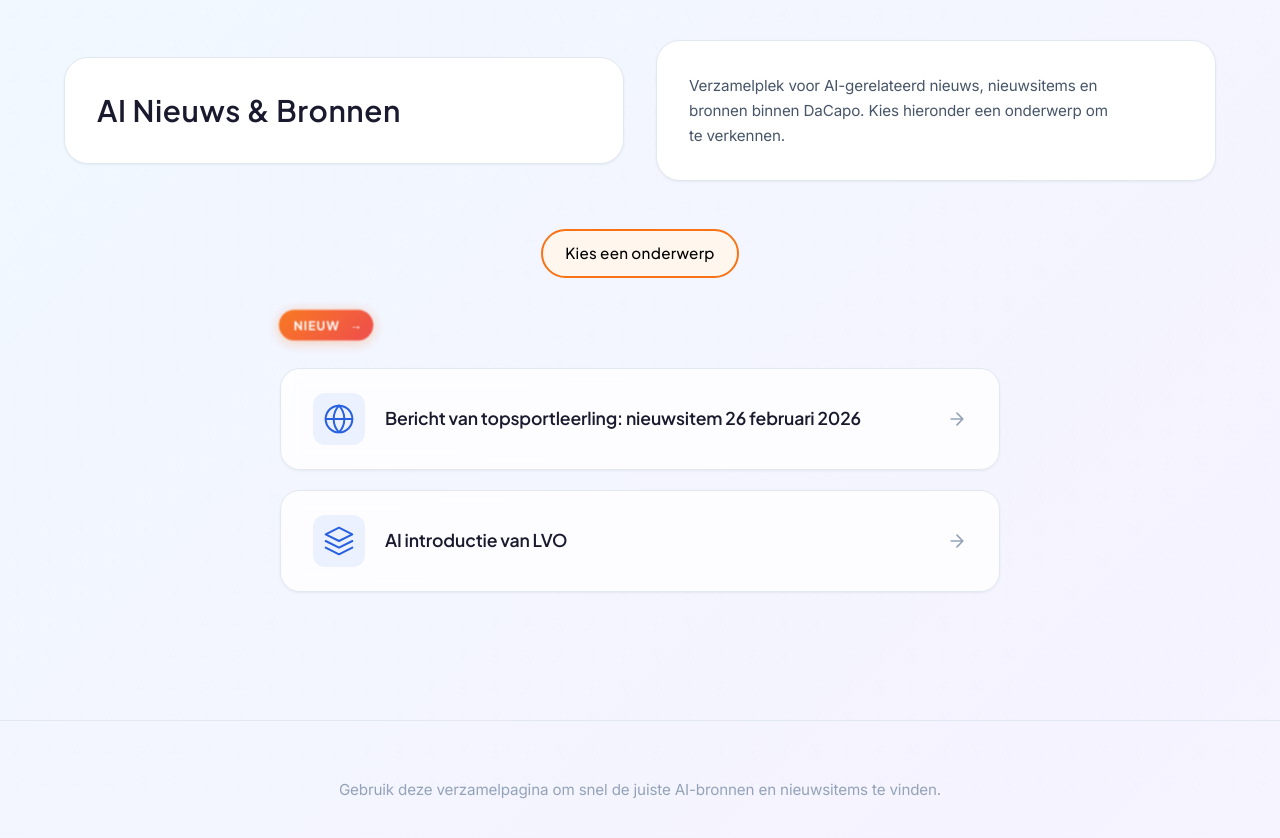
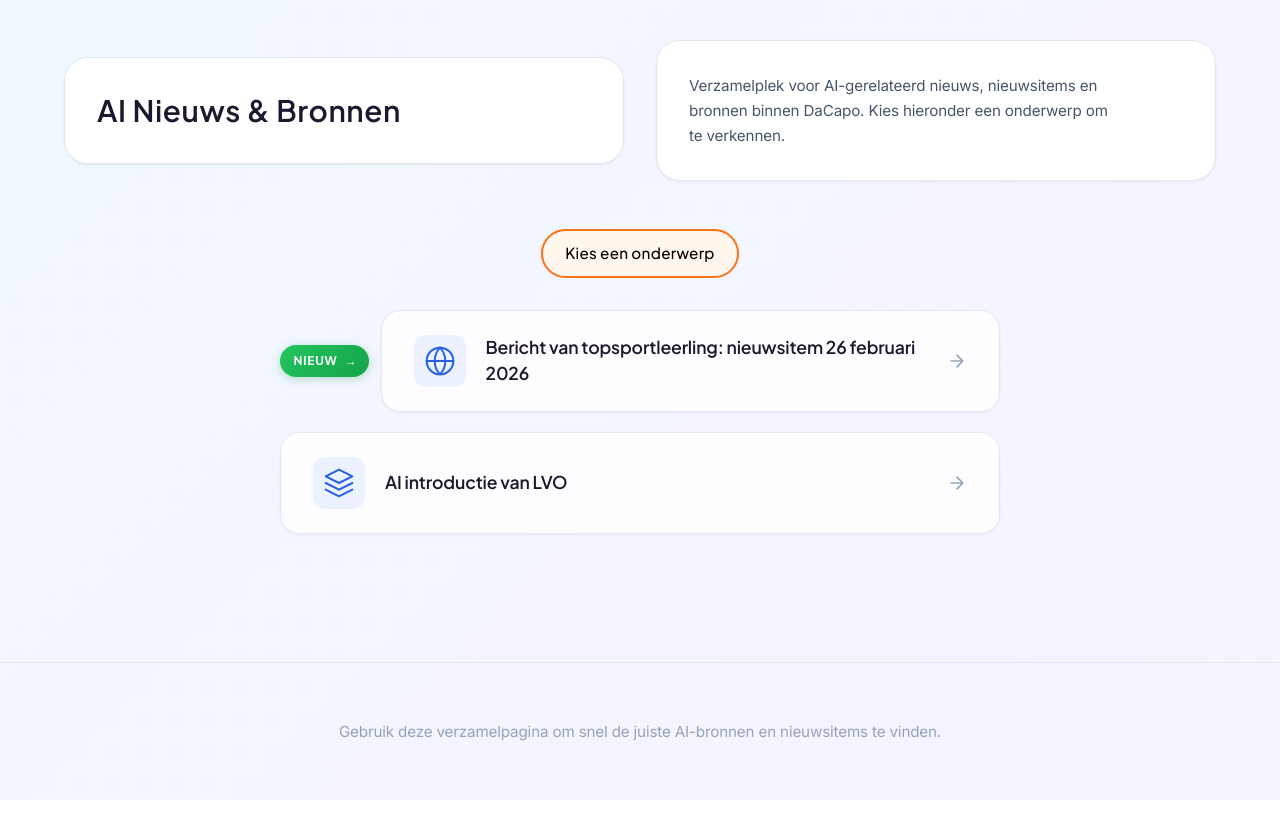
Before and after one commit to Kevinlimpens1977/dacaponieuwsbrief, a React (Vite) app: page / in a window 1280 px wide. Shown: the top 838 px of the page. After the commit the page ends 800 px from the top, so only its background shows below. Built offline with nearby package versions, Linux system fonts and the light colour scheme.

Commit message:
feat: green NIEUW badge links naast knop, minimale pijl-animatie

```diff
--- a/src/pages/home/HomePage.css
+++ b/src/pages/home/HomePage.css
@@ -69,51 +69,51 @@
   gap: 1.25rem;
   max-width: 720px;
   margin: 0 auto;
-  position: relative;
 }
 
 /* ======================== */
-/* "NIEUW" ANIMATED BADGE   */
+/* CARD ROW — badge + card  */
+/* ======================== */
+.homeCardRow {
+  display: flex;
+  align-items: center;
+  gap: 0.75rem;
+}
+
+/* The card inside the row takes remaining space */
+.homeCardRow .homeNavCard {
+  flex: 1;
+  min-width: 0;
+}
+
+/* ======================== */
+/* "NIEUW" BADGE — GREEN    */
 /* ======================== */
 .homeNewBadge {
   display: inline-flex;
   align-items: center;
-  gap: 0.35rem;
-  align-self: flex-start;
-  padding: 0.35rem 0.9rem;
+  gap: 0.3rem;
+  flex-shrink: 0;
+  padding: 0.4rem 0.85rem;
   border-radius: 999px;
-  background: linear-gradient(135deg, #f97316, #ef4444);
+  background: linear-gradient(135deg, #22c55e, #16a34a);
   color: #ffffff;
   font-family: var(--font-accent);
   font-size: 0.75rem;
   font-weight: 700;
-  letter-spacing: 0.08em;
+  letter-spacing: 0.06em;
   text-transform: uppercase;
-  animation: badgePulse 2s ease-in-out infinite;
-  box-shadow: 0 2px 12px rgba(249, 115, 22, 0.35);
-  margin-bottom: 0.5rem;
+  box-shadow: 0 2px 10px rgba(22, 163, 74, 0.3);
+  white-space: nowrap;
 }
 
+/* Only the arrow moves — minimal animation */
 .homeNewArrow {
   display: inline-block;
-  animation: arrowBounce 1.2s ease-in-out infinite;
+  animation: arrowNudge 1.5s ease-in-out infinite;
 }
 
-@keyframes badgePulse {
-
-  0%,
-  100% {
-    transform: scale(1);
-    opacity: 1;
-  }
-
-  50% {
-    transform: scale(1.05);
-    opacity: 0.9;
-  }
-}
-
-@keyframes arrowBounce {
+@keyframes arrowNudge {
 
   0%,
   100% {
@@ -121,27 +121,23 @@
   }
 
   50% {
-    transform: translateX(4px);
+    transform: translateX(3px);
   }
 }
 
 @media (prefers-reduced-motion: reduce) {
-  .homeNewBadge {
-    animation: none;
-  }
-
   .homeNewArrow {
     animation: none;
   }
 }
 
-/* Highlight border for the "new" card */
+/* Green border accent for the "new" card */
 .homeNavCardNew {
-  border-color: #f97316;
+  border-color: #bbf7d0;
 }
 
 .homeNavCardNew:hover {
-  border-color: #ea580c;
+  border-color: #22c55e;
 }
 
 /* ======================== */
@@ -256,6 +252,14 @@
 /* MOBILE                   */
 /* ======================== */
 @media (max-width: 600px) {
+
+  /* Stack badge above card on mobile */
+  .homeCardRow {
+    flex-direction: column;
+    align-items: flex-start;
+    gap: 0.5rem;
+  }
+
   .homeNavCardInner {
     padding: 1.25rem 1.25rem;
     gap: 1rem;
--- a/src/pages/home/HomePage.tsx
+++ b/src/pages/home/HomePage.tsx
@@ -27,6 +27,9 @@
 
                 {/* Two large buttons stacked */}
                 <div className="homeCardStack">
+
+                    {/* Row 1: NIEUW badge + topsport card */}
+                    <div className="homeCardRow">
                         <span className="homeNewBadge" aria-label="Nieuw">
                             NIEUW <span className="homeNewArrow">→</span>
                         </span>
@@ -55,7 +58,9 @@
                                 </span>
                             </div>
                         </a>
+                    </div>
 
+                    {/* Row 2: AI introductie card */}
                     <a
                         href="#/ai-introductie"
                         target="_blank"
```
Lines whose indentation alone changed are shown as unchanged.
